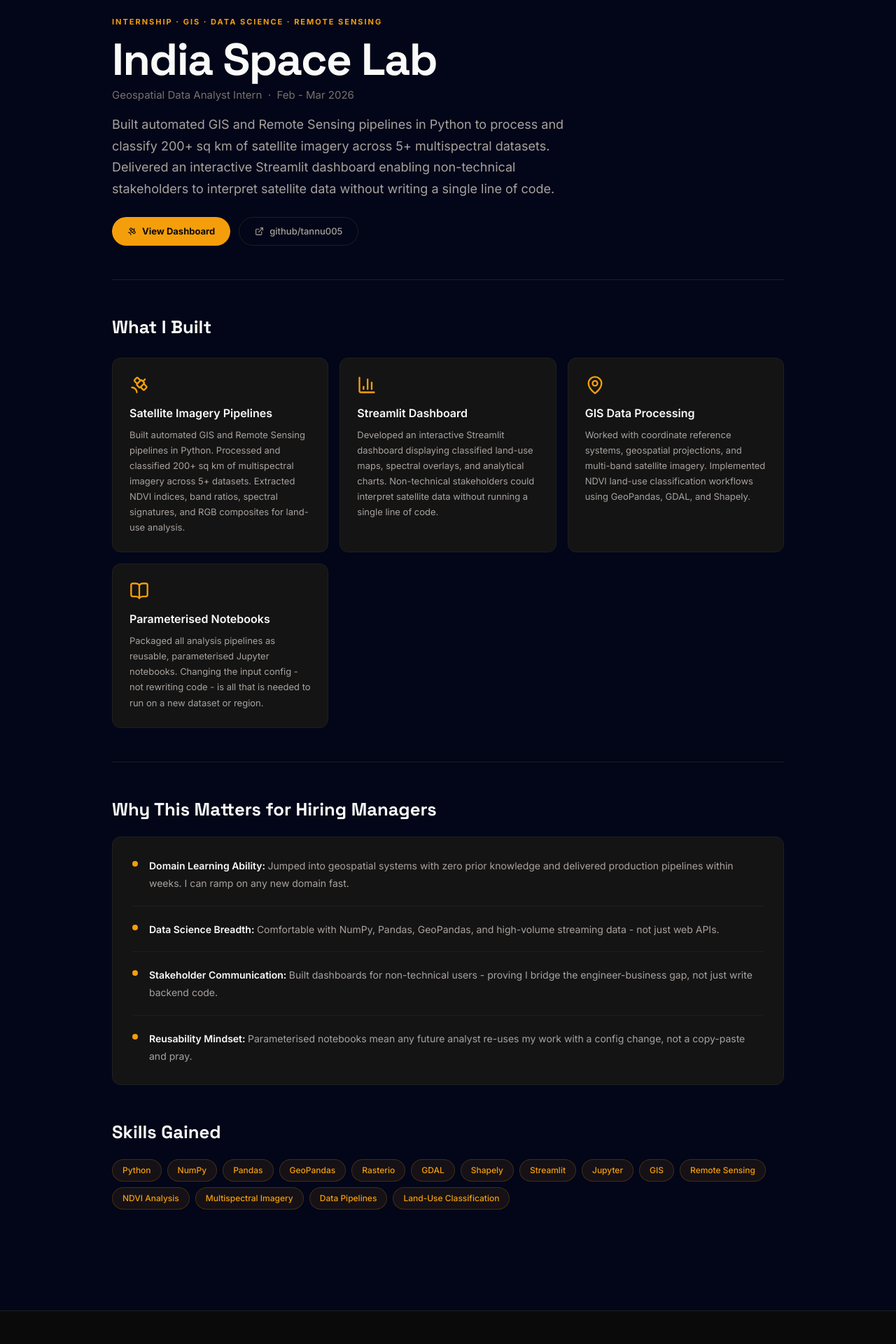
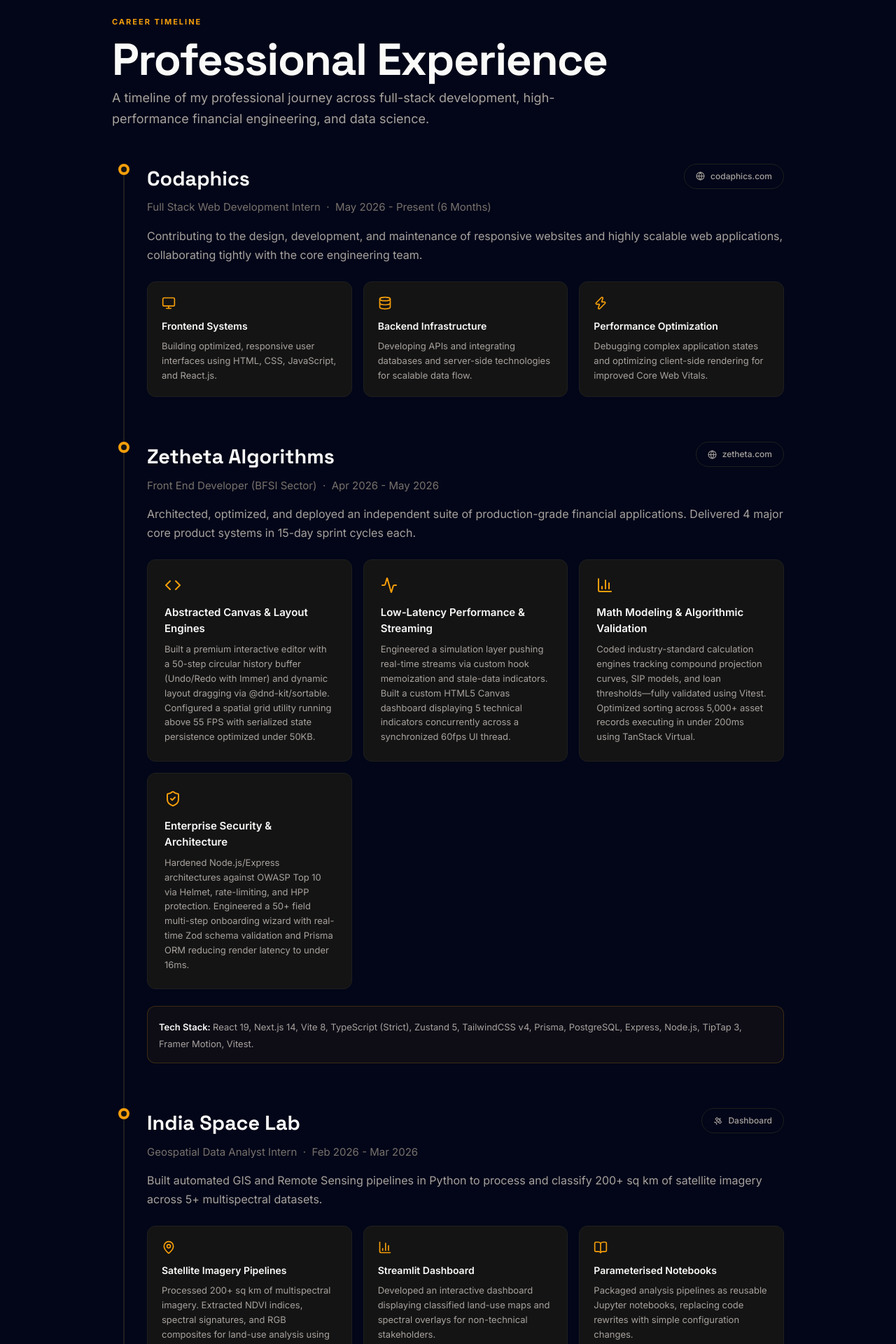
Before and after one commit to tannu005/portfolio, a Next.js app: page /experience in a window 1280 px wide. Shown: the part 180-2100 px from the top of the page at 70% size. Built offline with nearby package versions, Linux system fonts and the light colour scheme.

Commit message:
feat: Add Codaphics and Zetheta internships to experience timeline and enhance Fin-Flow AI case study

```diff
--- a/src/app/experience/page.tsx
+++ b/src/app/experience/page.tsx
@@ -1,7 +1,7 @@
 'use client';
 
 import { motion } from 'framer-motion';
-import { ArrowLeft, Satellite, MapPin, BarChart3, BookOpen, ExternalLink } from 'lucide-react';
+import { ArrowLeft, ExternalLink, Briefcase, Code, Database, Globe, Activity, ShieldCheck, Zap, Monitor, MapPin, Satellite, BarChart3, BookOpen } from 'lucide-react';
 import Link from 'next/link';
 
 const amber = '#f59e0b';
@@ -22,116 +22,147 @@ export default function ExperiencePage() {
         </motion.span>
       </Link>
 
-      <motion.div initial={{ opacity: 0, y: 20 }} animate={{ opacity: 1, y: 0 }} transition={{ duration: 0.6 }}>
+      <motion.div initial={{ opacity: 0, y: 20 }} animate={{ opacity: 1, y: 0 }} transition={{ duration: 0.6 }} style={{ marginBottom: '48px' }}>
         <span style={{ fontSize: '11px', fontWeight: 700, letterSpacing: '2px', textTransform: 'uppercase', color: amber }}>
-          Internship · GIS · Data Science · Remote Sensing
+          Career Timeline
         </span>
         <h1 style={{ fontFamily: 'var(--font-space),sans-serif', fontSize: 'clamp(2.5rem,6vw,4rem)', fontWeight: 700, color: '#fafaf9', margin: '12px 0 8px', letterSpacing: '-1.5px', lineHeight: 1 }}>
-          India Space Lab
+          Professional Experience
         </h1>
-        <p style={{ fontSize: '15px', color: muted, marginBottom: '16px' }}>Geospatial Data Analyst Intern &nbsp;·&nbsp; Feb - Mar 2026</p>
-        <p style={{ fontSize: '18px', color: '#a8a29e', maxWidth: '42rem', lineHeight: 1.7, marginBottom: '24px' }}>
-          Built automated GIS and Remote Sensing pipelines in Python to process and classify 200+ sq km of satellite imagery across 5+ multispectral datasets. Delivered an interactive Streamlit dashboard enabling non-technical stakeholders to interpret satellite data without writing a single line of code.
+        <p style={{ fontSize: '18px', color: '#a8a29e', maxWidth: '42rem', lineHeight: 1.7 }}>
+          A timeline of my professional journey across full-stack development, high-performance financial engineering, and data science.
+        </p>
+      </motion.div>
+
+      <div style={{ position: 'relative', borderLeft: `2px solid ${border}`, paddingLeft: '32px', marginLeft: '16px', display: 'flex', flexDirection: 'column', gap: '64px' }}>
+
+        {/* Codaphics */}
+        <motion.section initial={{ opacity: 0, x: -20 }} whileInView={{ opacity: 1, x: 0 }} viewport={{ once: true }}>
+          <div style={{ position: 'absolute', left: '-9px', width: '16px', height: '16px', borderRadius: '50%', background: surface, border: `4px solid ${amber}` }} />
+          <div style={{ display: 'flex', justifyContent: 'space-between', alignItems: 'flex-start', flexWrap: 'wrap', gap: '16px', marginBottom: '16px' }}>
+            <div>
+              <h2 style={{ fontFamily: 'var(--font-space),sans-serif', fontSize: '1.8rem', fontWeight: 700, color: '#fafaf9', margin: '0 0 8px' }}>Codaphics</h2>
+              <p style={{ fontSize: '15px', color: muted, margin: 0 }}>Full Stack Web Development Intern &nbsp;·&nbsp; May 2026 - Present (6 Months)</p>
+            </div>
+            <a href="https://codaphics.com" target="_blank" rel="noopener noreferrer" style={{ display: 'inline-flex', alignItems: 'center', gap: '8px', padding: '8px 16px', border: `1px solid ${border}`, color: '#a8a29e', borderRadius: '999px', textDecoration: 'none', fontSize: '12px', fontWeight: 500, transition: 'all 0.3s' }} onMouseEnter={e => { e.currentTarget.style.borderColor = amber; e.currentTarget.style.color = amber; }} onMouseLeave={e => { e.currentTarget.style.borderColor = border; e.currentTarget.style.color = '#a8a29e'; }}>
+              <Globe size={13} /> codaphics.com
+            </a>
+          </div>
+
+          <p style={{ color: '#a8a29e', lineHeight: 1.7, marginBottom: '24px' }}>
+            Contributing to the design, development, and maintenance of responsive websites and highly scalable web applications, collaborating tightly with the core engineering team.
           </p>
 
-        {/* CTA buttons */}
-        <div style={{ display: 'flex', gap: '12px', flexWrap: 'wrap' }}>
-          <a href="https://remote-sensing-gis-ftk4znsyyftydvmnng7iwh.streamlit.app/" target="_blank" rel="noopener noreferrer" style={{
-            display: 'inline-flex', alignItems: 'center', gap: '8px', padding: '10px 22px',
-            background: amber, color: '#0a0a0a', borderRadius: '999px', textDecoration: 'none',
-            fontSize: '13px', fontWeight: 700, transition: 'background 0.3s',
-          }}
-            onMouseEnter={e => (e.currentTarget.style.background = '#fbbf24')}
-            onMouseLeave={e => (e.currentTarget.style.background = amber)}
-          >
-            <Satellite size={13} /> View Dashboard
-          </a>
-          <a href="https://github.com/tannu005" target="_blank" rel="noopener noreferrer" style={{
-            display: 'inline-flex', alignItems: 'center', gap: '8px', padding: '10px 22px',
-            border: `1px solid ${border}`, color: '#a8a29e', borderRadius: '999px', textDecoration: 'none',
-            fontSize: '13px', fontWeight: 500, transition: 'all 0.3s', background: 'transparent',
-          }}
-            onMouseEnter={e => { e.currentTarget.style.borderColor = amber; e.currentTarget.style.color = amber; }}
-            onMouseLeave={e => { e.currentTarget.style.borderColor = border; e.currentTarget.style.color = '#a8a29e'; }}
-          >
-            <ExternalLink size={13} /> github/tannu005
-          </a>
+          <div style={{ display: 'grid', gridTemplateColumns: 'repeat(auto-fit,minmax(240px,1fr))', gap: '16px' }}>
+            <div style={{ background: surface, border: `1px solid ${border}`, borderRadius: '12px', padding: '20px' }}>
+              <Monitor size={20} color={amber} style={{ marginBottom: '12px' }} />
+              <h3 style={{ color: '#fafaf9', fontSize: '14px', fontWeight: 600, margin: '0 0 8px' }}>Frontend Systems</h3>
+              <p style={{ color: '#a8a29e', fontSize: '13px', lineHeight: 1.6, margin: 0 }}>Building optimized, responsive user interfaces using HTML, CSS, JavaScript, and React.js.</p>
             </div>
-      </motion.div>
-
-      <hr style={{ border: 'none', borderTop: `1px solid ${border}`, margin: '48px 0' }} />
-
-      {/* What I Built */}
-      <motion.section initial={{ opacity: 0, y: 20 }} whileInView={{ opacity: 1, y: 0 }} viewport={{ once: true }} style={{ marginBottom: '48px' }}>
-        <h2 style={{ fontFamily: 'var(--font-space),sans-serif', fontSize: '1.6rem', fontWeight: 700, color: '#fafaf9', marginBottom: '24px' }}>What I Built</h2>
-        <div style={{ display: 'grid', gridTemplateColumns: 'repeat(auto-fit,minmax(260px,1fr))', gap: '16px' }}>
-          {[
-            {
-              icon: Satellite,
-              title: 'Satellite Imagery Pipelines',
-              desc: 'Built automated GIS and Remote Sensing pipelines in Python. Processed and classified 200+ sq km of multispectral imagery across 5+ datasets. Extracted NDVI indices, band ratios, spectral signatures, and RGB composites for land-use analysis.',
-            },
-            {
-              icon: BarChart3,
-              title: 'Streamlit Dashboard',
-              desc: 'Developed an interactive Streamlit dashboard displaying classified land-use maps, spectral overlays, and analytical charts. Non-technical stakeholders could interpret satellite data without running a single line of code.',
-            },
-            {
-              icon: MapPin,
-              title: 'GIS Data Processing',
-              desc: 'Worked with coordinate reference systems, geospatial projections, and multi-band satellite imagery. Implemented NDVI land-use classification workflows using GeoPandas, GDAL, and Shapely.',
-            },
-            {
-              icon: BookOpen,
-              title: 'Parameterised Notebooks',
-              desc: 'Packaged all analysis pipelines as reusable, parameterised Jupyter notebooks. Changing the input config - not rewriting code - is all that is needed to run on a new dataset or region.',
-            },
-          ].map((item, i) => {
-            const Icon = item.icon;
-            return (
-              <motion.div key={item.title} initial={{ opacity: 0, y: 20 }} whileInView={{ opacity: 1, y: 0 }} viewport={{ once: true }} transition={{ delay: i * 0.08 }}
-                style={{ background: surface, border: `1px solid ${border}`, borderRadius: '12px', padding: '24px' }}>
-                <Icon size={28} color={amber} style={{ marginBottom: '14px' }} />
-                <h3 style={{ color: '#fafaf9', fontWeight: 600, margin: '0 0 8px' }}>{item.title}</h3>
-                <p style={{ color: '#a8a29e', fontSize: '13px', lineHeight: 1.7, margin: 0 }}>{item.desc}</p>
-              </motion.div>
-            );
-          })}
+            <div style={{ background: surface, border: `1px solid ${border}`, borderRadius: '12px', padding: '20px' }}>
+              <Database size={20} color={amber} style={{ marginBottom: '12px' }} />
+              <h3 style={{ color: '#fafaf9', fontSize: '14px', fontWeight: 600, margin: '0 0 8px' }}>Backend Infrastructure</h3>
+              <p style={{ color: '#a8a29e', fontSize: '13px', lineHeight: 1.6, margin: 0 }}>Developing APIs and integrating databases and server-side technologies for scalable data flow.</p>
+            </div>
+            <div style={{ background: surface, border: `1px solid ${border}`, borderRadius: '12px', padding: '20px' }}>
+              <Zap size={20} color={amber} style={{ marginBottom: '12px' }} />
+              <h3 style={{ color: '#fafaf9', fontSize: '14px', fontWeight: 600, margin: '0 0 8px' }}>Performance Optimization</h3>
+              <p style={{ color: '#a8a29e', fontSize: '13px', lineHeight: 1.6, margin: 0 }}>Debugging complex application states and optimizing client-side rendering for improved Core Web Vitals.</p>
+            </div>
           </div>
         </motion.section>
 
-      <hr style={{ border: 'none', borderTop: `1px solid ${border}`, margin: '48px 0' }} />
+        {/* Zetheta Algorithms */}
+        <motion.section initial={{ opacity: 0, x: -20 }} whileInView={{ opacity: 1, x: 0 }} viewport={{ once: true }}>
+          <div style={{ position: 'absolute', left: '-9px', width: '16px', height: '16px', borderRadius: '50%', background: surface, border: `4px solid ${amber}` }} />
+          <div style={{ display: 'flex', justifyContent: 'space-between', alignItems: 'flex-start', flexWrap: 'wrap', gap: '16px', marginBottom: '16px' }}>
+            <div>
+              <h2 style={{ fontFamily: 'var(--font-space),sans-serif', fontSize: '1.8rem', fontWeight: 700, color: '#fafaf9', margin: '0 0 8px' }}>Zetheta Algorithms</h2>
+              <p style={{ fontSize: '15px', color: muted, margin: 0 }}>Front End Developer (BFSI Sector) &nbsp;·&nbsp; Apr 2026 - May 2026</p>
+            </div>
+            <a href="https://www.zetheta.com" target="_blank" rel="noopener noreferrer" style={{ display: 'inline-flex', alignItems: 'center', gap: '8px', padding: '8px 16px', border: `1px solid ${border}`, color: '#a8a29e', borderRadius: '999px', textDecoration: 'none', fontSize: '12px', fontWeight: 500, transition: 'all 0.3s' }} onMouseEnter={e => { e.currentTarget.style.borderColor = amber; e.currentTarget.style.color = amber; }} onMouseLeave={e => { e.currentTarget.style.borderColor = border; e.currentTarget.style.color = '#a8a29e'; }}>
+              <Globe size={13} /> zetheta.com
+            </a>
+          </div>
 
-      {/* Why It Matters */}
-      <motion.section initial={{ opacity: 0, y: 20 }} whileInView={{ opacity: 1, y: 0 }} viewport={{ once: true }} style={{ marginBottom: '48px' }}>
-        <h2 style={{ fontFamily: 'var(--font-space),sans-serif', fontSize: '1.6rem', fontWeight: 700, color: '#fafaf9', marginBottom: '20px' }}>Why This Matters for Hiring Managers</h2>
-        <div style={{ background: surface, border: `1px solid ${border}`, borderRadius: '12px', padding: '28px' }}>
-          {[
-            { label: 'Domain Learning Ability', desc: 'Jumped into geospatial systems with zero prior knowledge and delivered production pipelines within weeks. I can ramp on any new domain fast.' },
-            { label: 'Data Science Breadth', desc: 'Comfortable with NumPy, Pandas, GeoPandas, and high-volume streaming data - not just web APIs.' },
-            { label: 'Stakeholder Communication', desc: 'Built dashboards for non-technical users - proving I bridge the engineer-business gap, not just write backend code.' },
-            { label: 'Reusability Mindset', desc: 'Parameterised notebooks mean any future analyst re-uses my work with a config change, not a copy-paste and pray.' },
-          ].map((point, i) => (
-            <div key={point.label} style={{ display: 'flex', alignItems: 'flex-start', gap: '16px', marginBottom: i < 3 ? '20px' : 0, paddingBottom: i < 3 ? '20px' : 0, borderBottom: i < 3 ? `1px solid ${border}` : 'none' }}>
-              <div style={{ width: '8px', height: '8px', borderRadius: '50%', background: amber, marginTop: '6px', flexShrink: 0 }} />
-              <div>
-                <span style={{ color: '#fafaf9', fontWeight: 600, fontSize: '14px' }}>{point.label}: </span>
-                <span style={{ color: '#a8a29e', fontSize: '14px', lineHeight: 1.7 }}>{point.desc}</span>
+          <p style={{ color: '#a8a29e', lineHeight: 1.7, marginBottom: '24px' }}>
+            Architected, optimized, and deployed an independent suite of production-grade financial applications. Delivered 4 major core product systems in 15-day sprint cycles each.
+          </p>
+
+          <div style={{ display: 'grid', gridTemplateColumns: 'repeat(auto-fit,minmax(280px,1fr))', gap: '16px', marginBottom: '24px' }}>
+            <div style={{ background: surface, border: `1px solid ${border}`, borderRadius: '12px', padding: '24px' }}>
+              <Code size={24} color={amber} style={{ marginBottom: '16px' }} />
+              <h3 style={{ color: '#fafaf9', fontSize: '15px', fontWeight: 600, margin: '0 0 8px' }}>Abstracted Canvas & Layout Engines</h3>
+              <p style={{ color: '#a8a29e', fontSize: '13px', lineHeight: 1.6, margin: 0 }}>
+                Built a premium interactive editor with a 50-step circular history buffer (Undo/Redo with Immer) and dynamic layout dragging via @dnd-kit/sortable. Configured a spatial grid utility running above 55 FPS with serialized state persistence optimized under 50KB.
+              </p>
+            </div>
+            <div style={{ background: surface, border: `1px solid ${border}`, borderRadius: '12px', padding: '24px' }}>
+              <Activity size={24} color={amber} style={{ marginBottom: '16px' }} />
+              <h3 style={{ color: '#fafaf9', fontSize: '15px', fontWeight: 600, margin: '0 0 8px' }}>Low-Latency Performance & Streaming</h3>
+              <p style={{ color: '#a8a29e', fontSize: '13px', lineHeight: 1.6, margin: 0 }}>
+                Engineered a simulation layer pushing real-time streams via custom hook memoization and stale-data indicators. Built a custom HTML5 Canvas dashboard displaying 5 technical indicators concurrently across a synchronized 60fps UI thread.
+              </p>
+            </div>
+            <div style={{ background: surface, border: `1px solid ${border}`, borderRadius: '12px', padding: '24px' }}>
+              <BarChart3 size={24} color={amber} style={{ marginBottom: '16px' }} />
+              <h3 style={{ color: '#fafaf9', fontSize: '15px', fontWeight: 600, margin: '0 0 8px' }}>Math Modeling & Algorithmic Validation</h3>
+              <p style={{ color: '#a8a29e', fontSize: '13px', lineHeight: 1.6, margin: 0 }}>
+                Coded industry-standard calculation engines tracking compound projection curves, SIP models, and loan thresholds—fully validated using Vitest. Optimized sorting across 5,000+ asset records executing in under 200ms using TanStack Virtual.
+              </p>
+            </div>
+            <div style={{ background: surface, border: `1px solid ${border}`, borderRadius: '12px', padding: '24px' }}>
+              <ShieldCheck size={24} color={amber} style={{ marginBottom: '16px' }} />
+              <h3 style={{ color: '#fafaf9', fontSize: '15px', fontWeight: 600, margin: '0 0 8px' }}>Enterprise Security & Architecture</h3>
+              <p style={{ color: '#a8a29e', fontSize: '13px', lineHeight: 1.6, margin: 0 }}>
+                Hardened Node.js/Express architectures against OWASP Top 10 via Helmet, rate-limiting, and HPP protection. Engineered a 50+ field multi-step onboarding wizard with real-time Zod schema validation and Prisma ORM reducing render latency to under 16ms.
+              </p>
             </div>
           </div>
-          ))}
+
+          <div style={{ padding: '16px', background: 'rgba(245,158,11,0.05)', borderRadius: '12px', border: '1px solid rgba(245,158,11,0.2)' }}>
+            <span style={{ color: '#fafaf9', fontWeight: 600, fontSize: '13px' }}>Tech Stack: </span>
+            <span style={{ color: '#a8a29e', fontSize: '13px' }}>React 19, Next.js 14, Vite 8, TypeScript (Strict), Zustand 5, TailwindCSS v4, Prisma, PostgreSQL, Express, Node.js, TipTap 3, Framer Motion, Vitest.</span>
           </div>
         </motion.section>
 
-      {/* Skills */}
-      <motion.section initial={{ opacity: 0, y: 20 }} whileInView={{ opacity: 1, y: 0 }} viewport={{ once: true }}>
-        <h2 style={{ fontFamily: 'var(--font-space),sans-serif', fontSize: '1.6rem', fontWeight: 700, color: '#fafaf9', marginBottom: '20px' }}>Skills Gained</h2>
-        <div style={{ display: 'flex', flexWrap: 'wrap', gap: '8px' }}>
-          {['Python', 'NumPy', 'Pandas', 'GeoPandas', 'Rasterio', 'GDAL', 'Shapely', 'Streamlit', 'Jupyter', 'GIS', 'Remote Sensing', 'NDVI Analysis', 'Multispectral Imagery', 'Data Pipelines', 'Land-Use Classification'].map(s => (
-            <span key={s} style={{ padding: '6px 14px', background: 'rgba(245,158,11,0.08)', border: '1px solid rgba(245,158,11,0.2)', borderRadius: '999px', fontSize: '12px', color: amber, fontWeight: 500 }}>{s}</span>
-          ))}
+        {/* India Space Lab */}
+        <motion.section initial={{ opacity: 0, x: -20 }} whileInView={{ opacity: 1, x: 0 }} viewport={{ once: true }}>
+          <div style={{ position: 'absolute', left: '-9px', width: '16px', height: '16px', borderRadius: '50%', background: surface, border: `4px solid ${amber}` }} />
+          <div style={{ display: 'flex', justifyContent: 'space-between', alignItems: 'flex-start', flexWrap: 'wrap', gap: '16px', marginBottom: '16px' }}>
+            <div>
+              <h2 style={{ fontFamily: 'var(--font-space),sans-serif', fontSize: '1.8rem', fontWeight: 700, color: '#fafaf9', margin: '0 0 8px' }}>India Space Lab</h2>
+              <p style={{ fontSize: '15px', color: muted, margin: 0 }}>Geospatial Data Analyst Intern &nbsp;·&nbsp; Feb 2026 - Mar 2026</p>
+            </div>
+            <a href="https://remote-sensing-gis-ftk4znsyyftydvmnng7iwh.streamlit.app/" target="_blank" rel="noopener noreferrer" style={{ display: 'inline-flex', alignItems: 'center', gap: '8px', padding: '8px 16px', border: `1px solid ${border}`, color: '#a8a29e', borderRadius: '999px', textDecoration: 'none', fontSize: '12px', fontWeight: 500, transition: 'all 0.3s' }} onMouseEnter={e => { e.currentTarget.style.borderColor = amber; e.currentTarget.style.color = amber; }} onMouseLeave={e => { e.currentTarget.style.borderColor = border; e.currentTarget.style.color = '#a8a29e'; }}>
+              <Satellite size={13} /> Dashboard
+            </a>
+          </div>
+
+          <p style={{ color: '#a8a29e', lineHeight: 1.7, marginBottom: '24px' }}>
+            Built automated GIS and Remote Sensing pipelines in Python to process and classify 200+ sq km of satellite imagery across 5+ multispectral datasets.
+          </p>
+
+          <div style={{ display: 'grid', gridTemplateColumns: 'repeat(auto-fit,minmax(240px,1fr))', gap: '16px' }}>
+            <div style={{ background: surface, border: `1px solid ${border}`, borderRadius: '12px', padding: '20px' }}>
+              <MapPin size={20} color={amber} style={{ marginBottom: '12px' }} />
+              <h3 style={{ color: '#fafaf9', fontSize: '14px', fontWeight: 600, margin: '0 0 8px' }}>Satellite Imagery Pipelines</h3>
+              <p style={{ color: '#a8a29e', fontSize: '13px', lineHeight: 1.6, margin: 0 }}>Processed 200+ sq km of multispectral imagery. Extracted NDVI indices, spectral signatures, and RGB composites for land-use analysis using GeoPandas and GDAL.</p>
+            </div>
+            <div style={{ background: surface, border: `1px solid ${border}`, borderRadius: '12px', padding: '20px' }}>
+              <BarChart3 size={20} color={amber} style={{ marginBottom: '12px' }} />
+              <h3 style={{ color: '#fafaf9', fontSize: '14px', fontWeight: 600, margin: '0 0 8px' }}>Streamlit Dashboard</h3>
+              <p style={{ color: '#a8a29e', fontSize: '13px', lineHeight: 1.6, margin: 0 }}>Developed an interactive dashboard displaying classified land-use maps and spectral overlays for non-technical stakeholders.</p>
+            </div>
+            <div style={{ background: surface, border: `1px solid ${border}`, borderRadius: '12px', padding: '20px' }}>
+              <BookOpen size={20} color={amber} style={{ marginBottom: '12px' }} />
+              <h3 style={{ color: '#fafaf9', fontSize: '14px', fontWeight: 600, margin: '0 0 8px' }}>Parameterised Notebooks</h3>
+              <p style={{ color: '#a8a29e', fontSize: '13px', lineHeight: 1.6, margin: 0 }}>Packaged analysis pipelines as reusable Jupyter notebooks, replacing code rewrites with simple configuration changes.</p>
+            </div>
           </div>
         </motion.section>
+
+      </div>
     </div>
   );
 }
```
Also changed, not shown: src/app/projects/fin-flow-ai/page.tsx (+46 -13 lines). Lines whose indentation alone changed are shown as unchanged.
